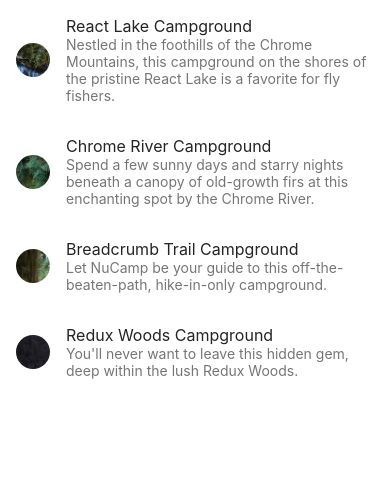
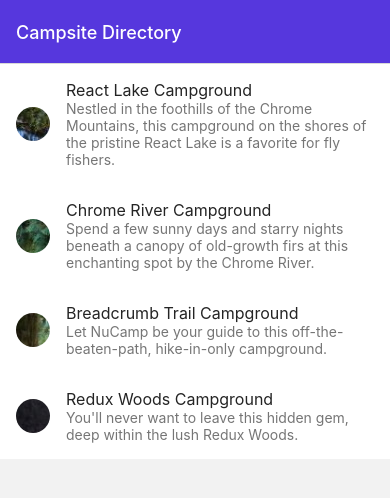
Before and after one commit to KausarHina/reactnative_nucampsite, a React Native app: screen /Directory in a window 390 px wide. Shown: the top 498 px of the page. Built offline with nearby package versions, Linux system fonts and the light colour scheme.

Commit message:
Navigation Part 1

```diff
--- a/App.js
+++ b/App.js
@@ -1,7 +1,10 @@
 import Main from './screens/MainComponent';
+import { NavigationContainer } from '@react-navigation/native';
 
 export default function App() {
-  return (
-    <Main />
-  );
+    return (
+        <NavigationContainer>
+            <Main />
+        </NavigationContainer>
+    );
 }
--- a/screens/CampsiteInfoScreen.js
+++ b/screens/CampsiteInfoScreen.js
@@ -1,7 +1,8 @@
 import RenderCampsite from '../features/campsites/RenderCampsite';
 
-const CampsiteInfoScreen = (props) => {
-    return <RenderCampsite campsite={props.campsite} />;
+const CampsiteInfoScreen = ({ route }) => {
+    const { campsite } = route.params;
+    return <RenderCampsite campsite={campsite} />;
 };
 
 export default CampsiteInfoScreen;
--- a/screens/DirectoryScreen.js
+++ b/screens/DirectoryScreen.js
@@ -1,10 +1,18 @@
+import { useState } from 'react';
 import { FlatList } from 'react-native';
 import { Avatar, ListItem } from 'react-native-elements';
+import { CAMPSITES } from '../shared/campsites';
 
-const DirectoryScreen = (props) => {
+const DirectoryScreen = ({ navigation }) => {
+    const [campsites, setCampsites] = useState(CAMPSITES);
+
     const renderDirectoryItem = ({ item: campsite }) => {
         return (
-            <ListItem onPress={() => props.onPress(campsite.id)}>
+            <ListItem
+                onPress={() =>
+                    navigation.navigate('CampsiteInfo', { campsite })
+                }
+            >
                 <Avatar source={campsite.image} rounded />
                 <ListItem.Content>
                     <ListItem.Title>{campsite.name}</ListItem.Title>
@@ -17,7 +25,7 @@ const DirectoryScreen = (props) => {
     };
     return (
         <FlatList
-            data={props.campsites}
+            data={campsites}
             renderItem={renderDirectoryItem}
             keyExtractor={(item) => item.id.toString()}
         />
--- a/screens/MainComponent.js
+++ b/screens/MainComponent.js
@@ -1,20 +1,47 @@
-import { useState } from 'react';
-import { View } from 'react-native';
-import { CAMPSITES } from '../shared/campsites';
+import { Platform, View } from 'react-native';
+import Constants from 'expo-constants';
 import CampsiteInfoScreen from './CampsiteInfoScreen';
 import DirectoryScreen from './DirectoryScreen';
+import { createStackNavigator } from '@react-navigation/stack';
+
+const DirectoryNavigator = () => {
+    const Stack = createStackNavigator();
+    return (
+        <Stack.Navigator
+            initialRouteName='Directory'
+            screenOptions={{
+                headerStyle: {
+                    backgroundColor: '#5637DD'
+                },
+                headerTintColor: '#fff'
+            }}
+        >
+            <Stack.Screen
+                name='Directory'
+                component={DirectoryScreen}
+                options={{ title: 'Campsite Directory' }}
+            />
+            <Stack.Screen
+                name='CampsiteInfo'
+                component={CampsiteInfoScreen}
+                options={({ route }) => ({
+                    title: route.params.campsite.name
+                })}
+            />
+        </Stack.Navigator>
+    );
+};
 
 const Main = () => {
-    const [campsites, setCampsites] = useState(CAMPSITES);
-    const [selectedCampsiteId, setSelectedCampsiteId] = useState();
-
     return (
-        <View style={{ flex: 1 }}>
-            <DirectoryScreen campsites={campsites}
-                onPress={campsiteId => setSelectedCampsiteId(campsiteId)} />
-
-            <CampsiteInfoScreen
-                campsite={campsites.filter(campsite => campsite.id === selectedCampsiteId)[0]} />
+        <View
+            style={{
+                flex: 1,
+                paddingTop:
+                    Platform.OS === 'ios' ? 0 : Constants.statusBarHeight
+            }}
+        >
+            <DirectoryNavigator />
         </View>
     );
 };
```
